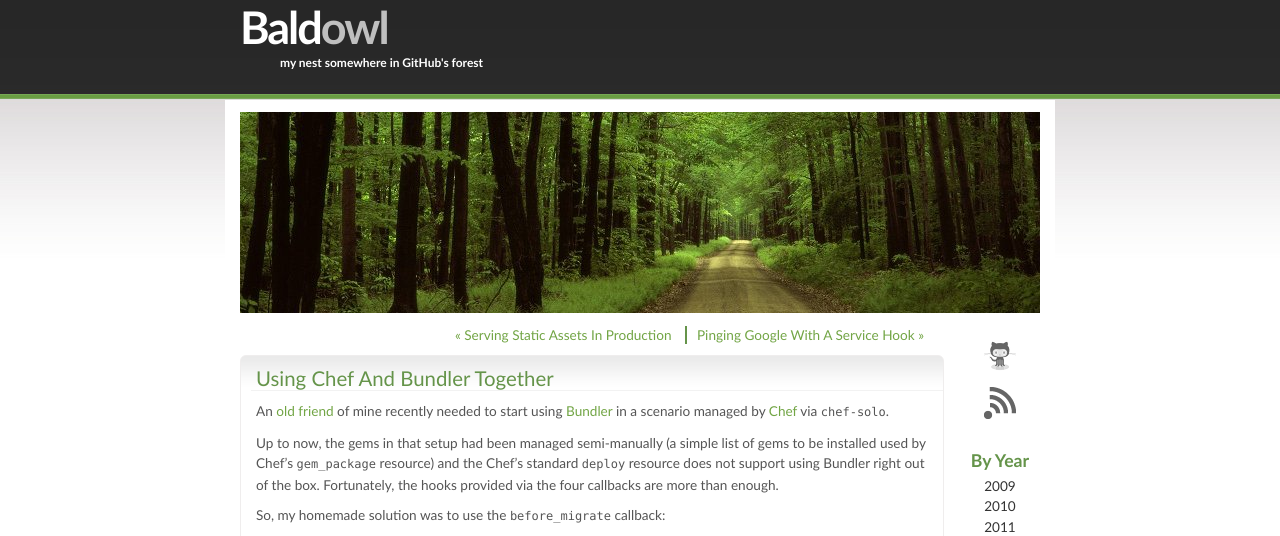
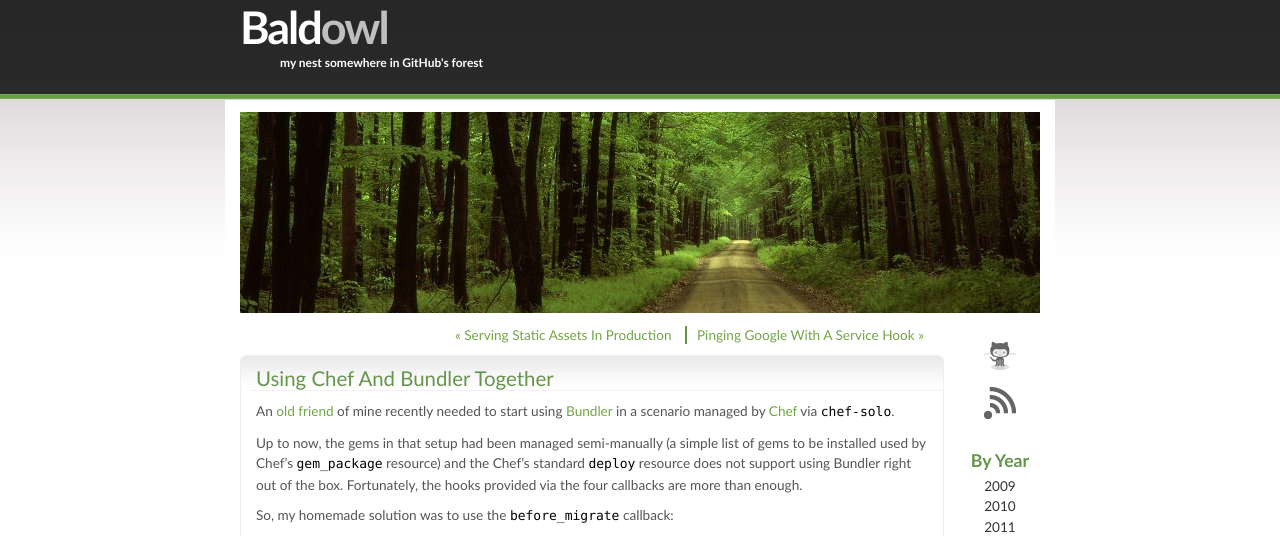
Before and after one commit to baldowl/baldowl.github.com, a Jekyll site: the page built from _posts/2010-11-08-using-chef-and-bundler-together.md, in a window 1280 px wide. Shown: the top 536 px of the page. Built offline with Jekyll 4.4.1, drawn with Linux system fonts in a browser that asks for light colours; comment, search, counter and statistics services are not loaded; grey boxes are pictures that could not be loaded.

Commit message:
Retouched tt/code's look.

```diff
--- a/stylesheets/sass/style.sass
+++ b/stylesheets/sass/style.sass
@@ -83,8 +83,9 @@ img
     margin: 5px 15px 5px 0px
 
 tt, code
+  color: #000000
   font-family: Monaco, monospace
-  font-size: 12px
+  font-size: 13px
 
 abbr
   cursor: help
--- a/stylesheets/style.css
+++ b/stylesheets/style.css
@@ -131,8 +131,9 @@ img.float-left, a img.float-left {
 }
 
 tt, code {
+  color: black;
   font-family: Monaco, monospace;
-  font-size: 12px;
+  font-size: 13px;
 }
 
 abbr {
```
